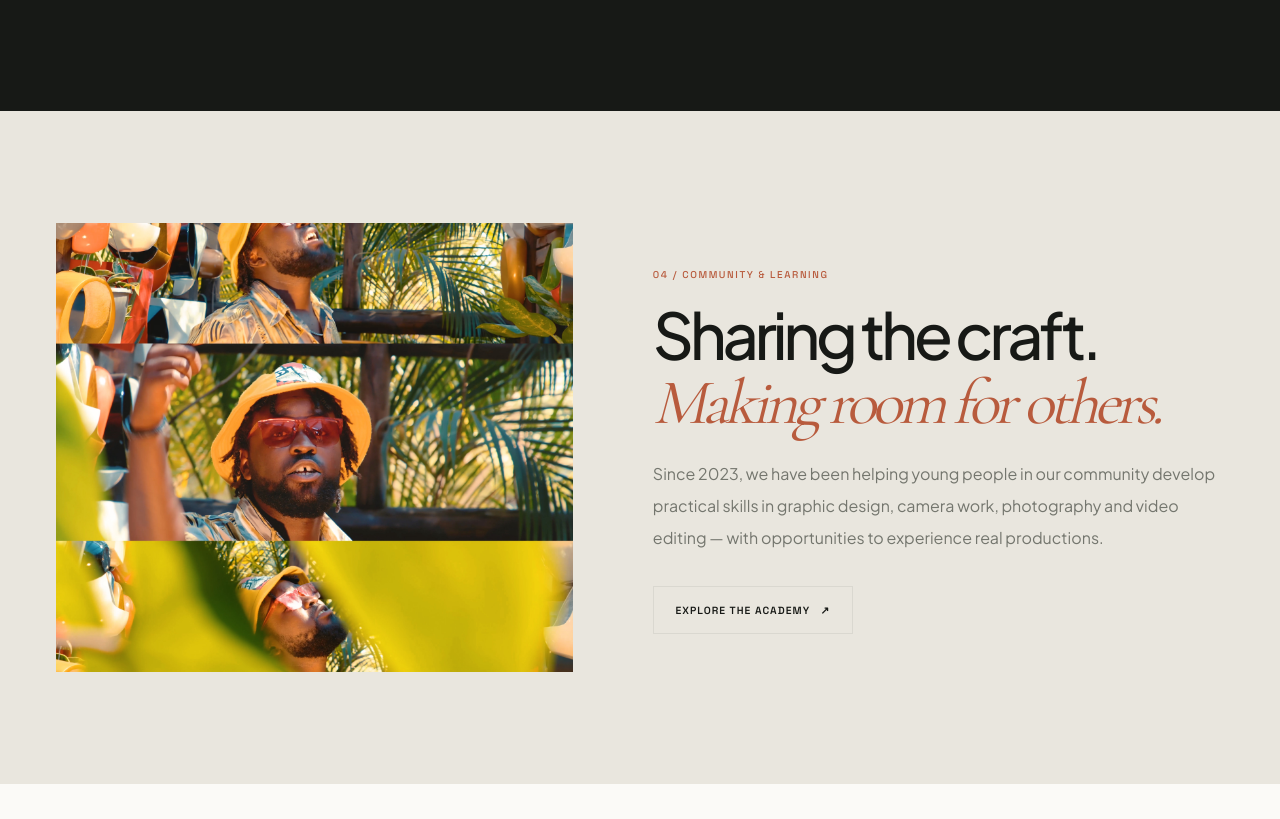
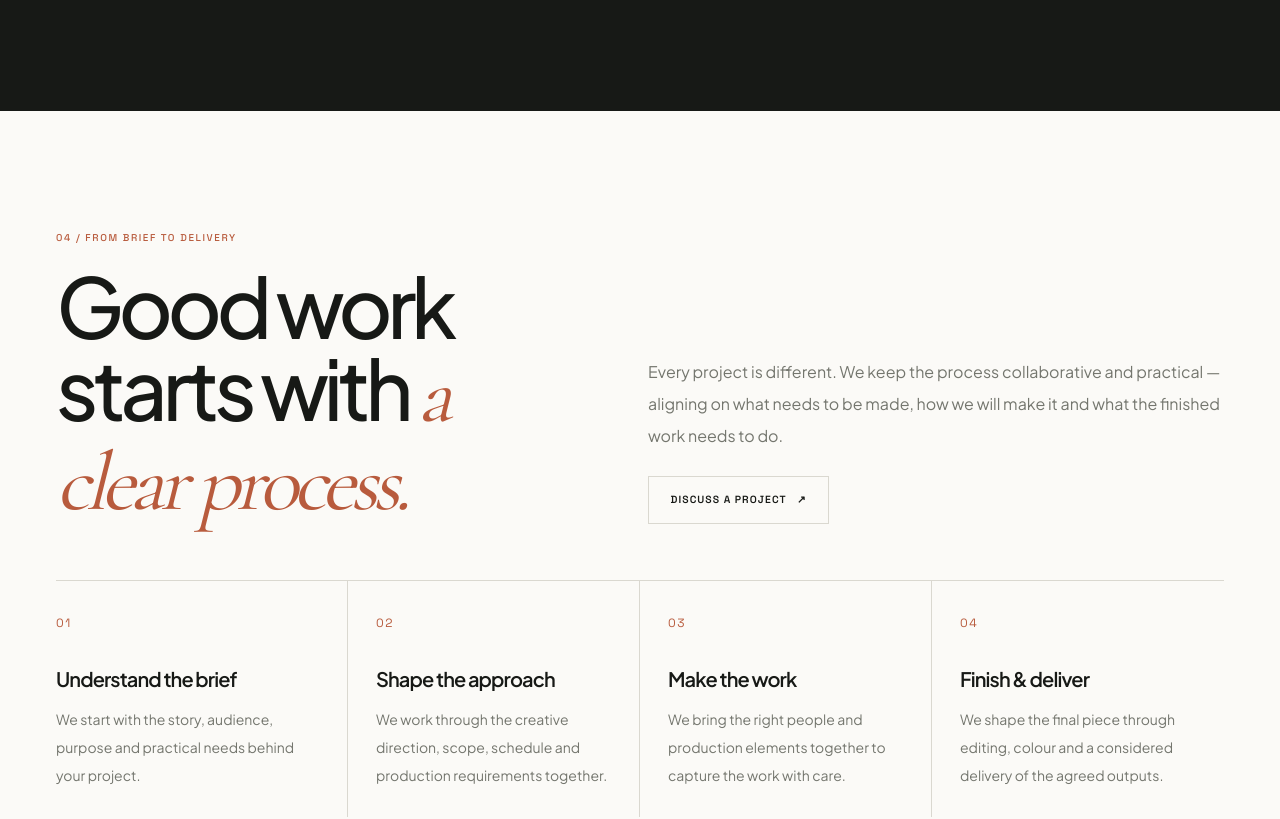
Before and after one commit to OkechaWilly/tatenopictures-web, a Next.js app: page / in a window 1280 px wide. Shown: the part 3935-4754 px from the top of the page. Built offline with nearby package versions, Linux system fonts and the light colour scheme.

Commit message:
Add studio process to homepage

```diff
--- a/src/app/page.tsx
+++ b/src/app/page.tsx
@@ -2,6 +2,7 @@ import Hero from "@/components/Hero";
 import Work from "@/components/sections/Work";
 import PhotographyFeature from "@/components/sections/PhotographyFeature";
 import Statement from "@/components/sections/Statement";
+import StudioApproach from "@/components/sections/StudioApproach";
 import AcademyTeaser from "@/components/sections/AcademyTeaser";
 import Contact from "@/components/sections/Contact";
 
@@ -12,6 +13,7 @@ export default function Home() {
       <Work limit={4} />
       <PhotographyFeature limit={6} />
       <Statement />
+      <StudioApproach />
       <AcademyTeaser />
       <Contact />
     </main>
```
